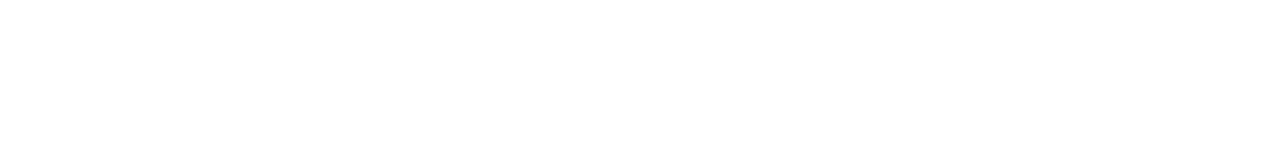
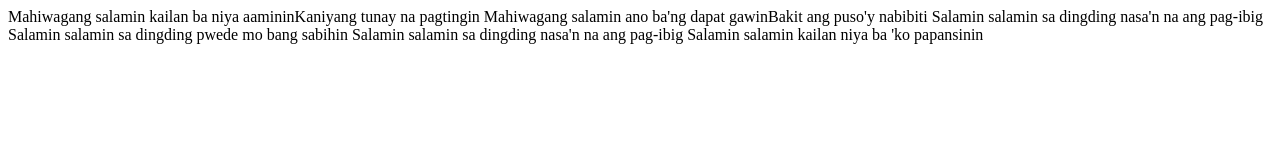
Before and after one commit to celinemargarette/pink, a plain HTML site: page index.html in a window 1280 px wide. Drawn offline with Linux system fonts and the light colour scheme.

Commit message:
Update index.html

```diff
--- a/index.html
+++ b/index.html
@@ -12,6 +12,6 @@
             <link rel="icon" href="icon.png" type="image/gif">
       </head>
       <body>
-            <!-- Baby hindi uubra 'Di ko kailangan ng I love you mo Baby hindi uubra kahit lumuha ka Pasensya kung gan'to ako't hindi tulad ng iba Baby 'di 'to love story I'm sorry (I'm sorry) Kung gusto mo maghanap ka ng iba-->
+            Mahiwagang salamin kailan ba niya aamininKaniyang tunay na pagtingin Mahiwagang salamin ano ba'ng dapat gawinBakit ang puso'y nabibiti Salamin salamin sa dingding nasa'n na ang pag-ibig Salamin salamin sa dingding pwede mo bang sabihin Salamin salamin sa dingding nasa'n na ang pag-ibig Salamin salamin kailan niya ba 'ko papansinin
     </body>
 </html>
```
